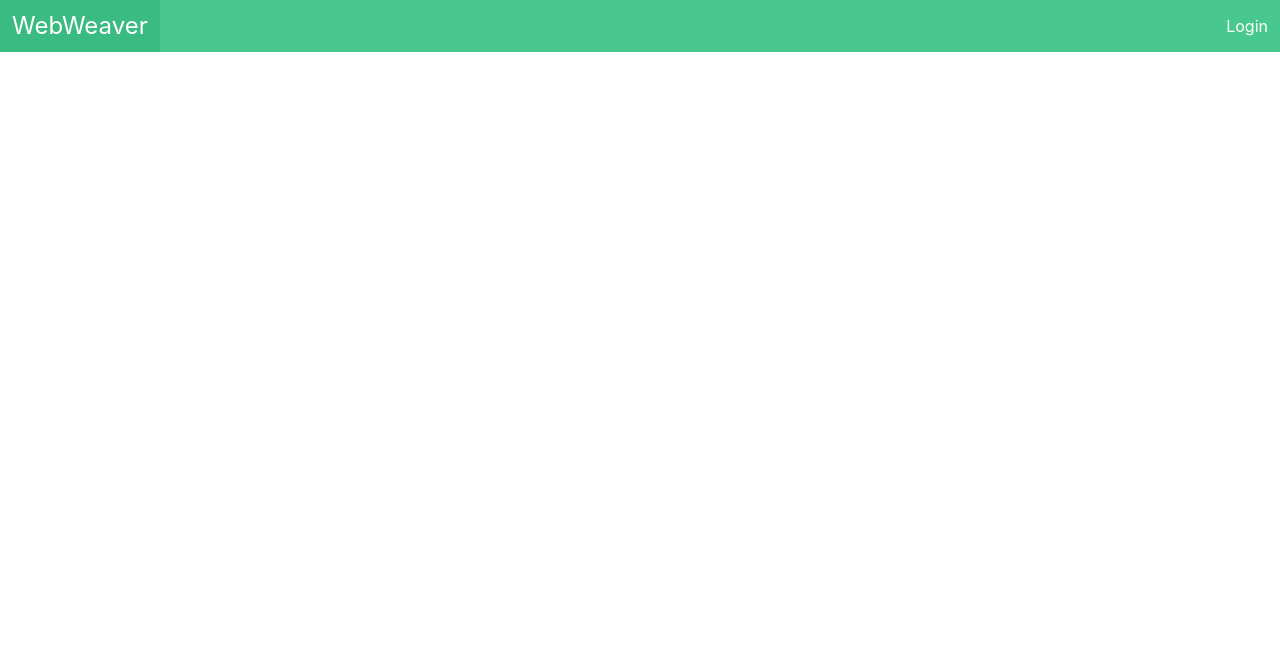
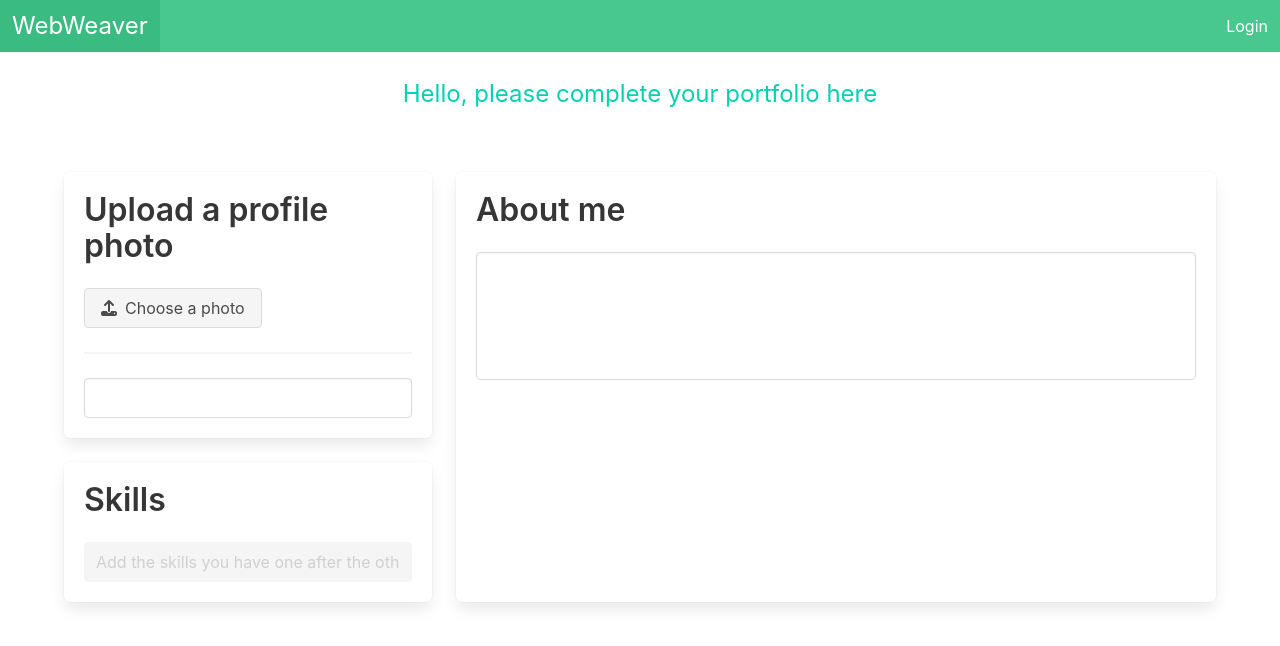
Before and after one commit to josephsegbefia/webweaver-client, a React (Vite) app: page /portfolios in a window 1280 px wide. Shown: the top 646 px of the page. Built offline with nearby package versions, Linux system fonts and the light colour scheme.

Commit message:
Style profile pic upload input

```diff
--- a/index.html
+++ b/index.html
@@ -10,5 +10,6 @@
   <body>
     <div id="root"></div>
     <script type="module" src="/src/main.jsx"></script>
+    <script src="https://kit.fontawesome.com/681288840a.js" crossorigin="anonymous"></script>
   </body>
 </html>
--- a/src/components/Nav.jsx
+++ b/src/components/Nav.jsx
@@ -14,7 +14,7 @@ const Nav = () => {
     document.querySelector('.navbar-menu').classList.toggle('is-active');
   }
 
-  console.log(user)
+
   return (
     <nav className="navbar is-success" role="navigation" aria-label="main navigation">
       <div className="navbar-brand">
--- a/src/components/auth/Login.jsx
+++ b/src/components/auth/Login.jsx
@@ -23,7 +23,7 @@ const Login = () => {
   const navigate = useNavigate();
 
 
-  const { storeToken, authenticateUser } = useContext(AuthContext);
+  const { storeToken, authenticateUser, user } = useContext(AuthContext);
 
   const handleEmail = (e) => setEmail(e.target.value);
   const handlePassword = (e) => setPassword(e.target.value);
@@ -61,9 +61,9 @@ const Login = () => {
         navigate('/');
       })
         .catch((error) => {
+          setIsLoading(false);
           const errorDescription = error.response.data.message;
           setErrorMessage(errorDescription);
-          setIsLoading(false);
         })
   }
 
--- a/src/components/portfolio/CreatePortfolio.jsx
+++ b/src/components/portfolio/CreatePortfolio.jsx
@@ -1,5 +1,5 @@
 /* eslint-disable no-unused-vars */
-import React, { useEffect, useState } from 'react';
+import React, { useEffect, useState, useContext } from 'react';
 import axios from 'axios';
 import { AuthContext } from '../../context/auth.context';
 
@@ -8,12 +8,22 @@ const API_URL = import.meta.env.VITE_API_URL;
 
 const CreatePortfolio = () => {
   const [headLine, setHeadLine] = useState('');
+  const [interests, setInterests] = useState([]);
+  const [languages, setLanguages] = useState([]);
+  const [skills, setSkills] = useState([]);
   const [phone, setPhone] = useState('');
   const [avatarURL, setAvatarURL] = useState('');
   const [linkedInURL, setLinkedInURL] = useState('');
   const [gitHubURL, setGitHubURL] = useState('');
   const [bio, setBio] = useState('');
   const [location, setLocation] = useState('');
+
+  const { user, isLoggedIn } = useContext(AuthContext);
+
+
+
+  let uniqueIdentifier;
+
 
 
   const uploadImage = (event) => {
@@ -23,7 +33,7 @@ const CreatePortfolio = () => {
 
     axios.post(`${API_URL}api/image-upload`, uploadData)
       .then((response) => {
-        setAvatarURL(response.fileUrl);
+        setAvatarURL(response.data.fileUrl);
       })
       .catch((error) => {
         console.log('Error uploading the file')
@@ -32,11 +42,69 @@ const CreatePortfolio = () => {
   }
 
   useEffect(() => {
+    if(user){
+      axios.get(`${API_URL}api/portfolios/${user.uniqueIdentifier}`)
+        .then((response) => {
+          console.log(response.data[0]);
+          setHeadLine(response.data[0].headLine);
+          setBio(response.data[0].bio);
+        })
+    }
+  }, [user]);
 
-  })
+
   return (
-    <div>
+    <div className = "container">
+      <h1 className = "has-text-centered is-size-4 mt-3 has-text-primary">Hello, { user && user.firstName} please complete your portfolio here</h1>
+      <form>
+        <div className = "tile is-ancestor mt-6">
+          <div className ="tile is-4 is-vertical is-parent">
+            <div className = "tile is-child box">
+              <p className = "title">Upload a profile photo</p>
+              <div className = "file">
+              <label className = "file-label">
+                <input className = "file-input" type="file" name="resume" />
+                <span className = "file-cta">
+                  <span className = "file-icon">
+                    <i className = "fas fa-upload"></i>
+                  </span>
+                  <span className = "file-label">
+                    Choose a photo
+                  </span>
+                </span>
+              </label>
+            </div>
+              <hr />
 
+              <input type = 'text' className = 'input' value = {headLine} />
+            </div>
+
+            <div className = "tile is-child box">
+              <p className = "title">Skills</p>
+              <input
+                type =  "text"
+                name = 'skills'
+                placeholder = 'Add the skills you have one after the other and press the + button after each add'
+                className = 'input'
+                disabled
+                // value = ''
+              />
+            </div>
+          </div>
+
+          <div className = "tile is-parent">
+            <div className = "tile is-child box">
+              <p className = "title">About me</p>
+              <textarea
+                name="" id=""
+                style={{width: "100%", resize: "none"}}
+                className = 'textarea'
+                value = {bio}
+              />
+            </div>
+          </div>
+        </div>
+      </form>
     </div>
   )
 }
```
